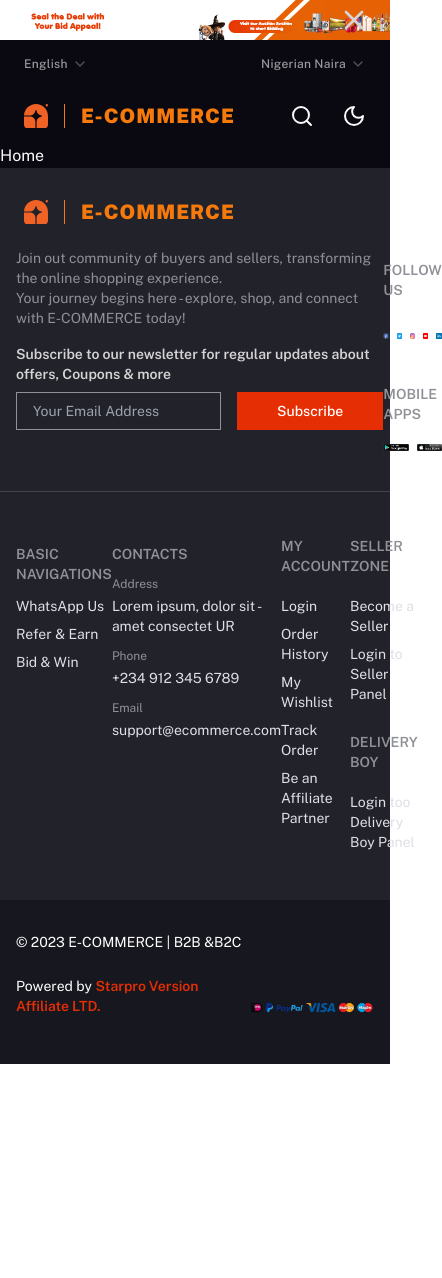
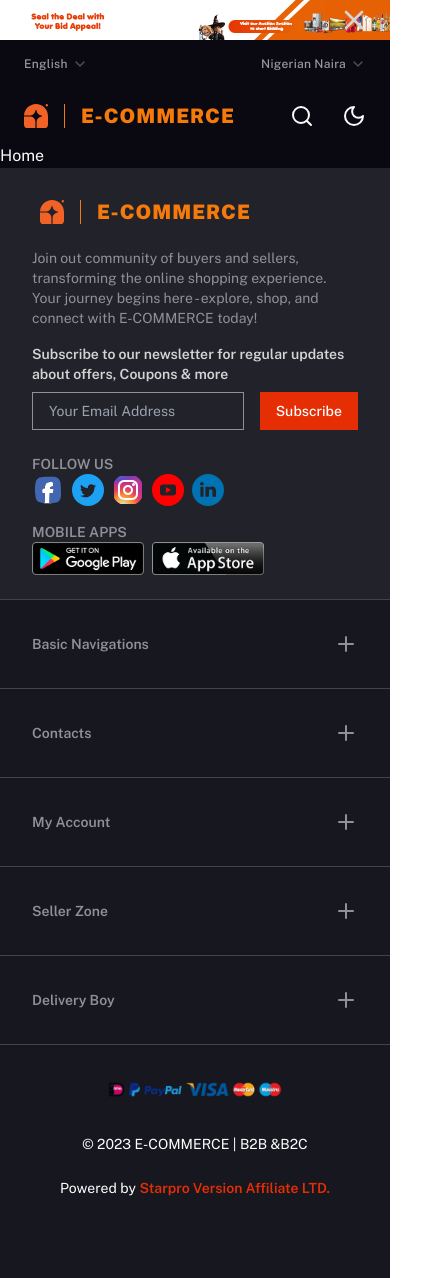
Before and after one commit to Kingjohneycodey/ecommerce-p1, a React (Vite) app: page / in a window 390 px wide. Shown: the whole page, 442 px wide, since content can reach past the window. Before the commit the page ends 1064 px from the top, so only its background shows below. Built offline with nearby package versions, Linux system fonts and the light colour scheme.

Commit message:
footer done

```diff
--- a/src/components/ui/footer.jsx
+++ b/src/components/ui/footer.jsx
@@ -3,15 +3,18 @@ import { footerLinks } from '@/lib/data'
 
 import { Logo } from '../logo'
 import { Button } from './button'
+import { cn } from '@/lib/utils'
+import { useState } from 'react'
+import { MinusIcon, PlusIcon } from 'lucide-react'
 
 export function Footer() {
   return (
-    <footer className="flex flex-col bg-neutral text-sm text-neutral-foreground-100 [&_h5]:my-3 [&_h5]:font-semibold [&_li>h6]:text-xs [&_li>h6]:text-neutral-foreground-100 [&_li]:mb-2 [&_li]:text-neutral-foreground-200 [&_ul]:py-2">
-      <section className="border-b border-b-neutral-foreground-100/30 px-4 py-6 md:px-8 lg:px-12">
+    <footer className="flex flex-col bg-neutral text-sm text-neutral-foreground-100 [&_h5]:font-semibold lg:[&_h5]:my-3 [&_li>h6]:text-xs [&_li>h6]:text-neutral-foreground-100 [&_li]:text-neutral-foreground-200 lg:[&_li]:mb-2 lg:[&_ul]:py-2">
+      <section className="border-b border-b-neutral-foreground-100/30 px-8 py-6 md:px-10 lg:px-16">
         <div className="mb-4">
           <Logo />
         </div>
-        <div className="flex justify-between">
+        <div className="flex flex-wrap justify-between gap-6">
           <div>
             <p className="mb-4 text-sm">
               Join out community of buyers and sellers,
@@ -37,7 +40,7 @@ export function Footer() {
                 />
                 <Button
                   type="submit"
-                  className="h-[unset] rounded-none px-10"
+                  className="h-[unset] rounded-none lg:px-10"
                 >
                   Subscribe
                 </Button>
@@ -79,9 +82,8 @@ export function Footer() {
         </div>
       </section>
 
-      <section className="flex items-start justify-between px-4 py-8 md:px-8 lg:px-12">
-        <ul>
-          <h5>BASIC NAVIGATIONS</h5>
+      <section className="flex flex-col items-start justify-between md:px-8 lg:flex-row lg:px-16">
+        <ItemsGroup title="basic navigations">
           {footerLinks.basicNav.map((n) => (
             <li key={n.title}>
               {n.href.startsWith('http') ? (
@@ -101,10 +103,9 @@ export function Footer() {
               )}
             </li>
           ))}
-        </ul>
+        </ItemsGroup>
 
-        <ul className="space-y-3">
-          <h5>CONTACTS</h5>
+        <ItemsGroup title="contacts">
           {footerLinks.contacts.map((c) => (
             <li key={c.title}>
               <h6 className="mb-1">{c.title}</h6>
@@ -122,11 +123,9 @@ export function Footer() {
               </p>
             </li>
           ))}
-        </ul>
+        </ItemsGroup>
 
-        <div>
-          <h5>MY ACCOUNT</h5>
-          <ul>
+        <ItemsGroup title="my account">
           {footerLinks.account.map((a) => (
             <li key={a.title}>
               <Link
@@ -137,20 +136,32 @@ export function Footer() {
               </Link>
             </li>
           ))}
-          </ul>
-        </div>
+        </ItemsGroup>
 
-        <div>
+        <div className="hidden lg:block">
           <h5>SELLER ZONE</h5>
           <ul>
             {footerLinks.seller.map((s) => (
               <li key={s.title}>
+                {s.title.toLowerCase() ===
+                'become a seller' ? (
+                  <span className="flex items-center gap-4">
+                    {s.title}{' '}
+                    <Link
+                      to={s.href}
+                      className="text-accent"
+                    >
+                      Apply Now
+                    </Link>
+                  </span>
+                ) : (
                   <Link
                     className="animated-underline"
                     to={s.href}
                   >
                     {s.title}
                   </Link>
+                )}
               </li>
             ))}
           </ul>
@@ -171,9 +182,50 @@ export function Footer() {
             </ul>
           </div>
         </div>
+
+        <div className="w-full lg:hidden">
+          <ItemsGroup title="seller zone">
+            {footerLinks.seller.map((s) => (
+              <li key={s.title}>
+                {s.title.toLowerCase() ===
+                'become a seller' ? (
+                  <span className="flex items-center gap-4">
+                    {s.title}{' '}
+                    <Link
+                      to={s.href}
+                      className="text-accent"
+                    >
+                      Apply Now
+                    </Link>
+                  </span>
+                ) : (
+                  <Link
+                    className="animated-underline"
+                    to={s.href}
+                  >
+                    {s.title}
+                  </Link>
+                )}
+              </li>
+            ))}
+          </ItemsGroup>
+
+          <ItemsGroup title="delivery boy">
+            {footerLinks.delivery.map((d) => (
+              <li key={d.title}>
+                <Link
+                  className="animated-underline"
+                  to={d.href}
+                >
+                  {d.title}
+                </Link>
+              </li>
+            ))}
+          </ItemsGroup>
+        </div>
       </section>
 
-      <section className="flex items-end justify-between bg-neutral-100 px-4 pb-12 pt-8 text-neutral-foreground-300 md:px-8 lg:px-12">
+      <section className="flex flex-col-reverse items-center justify-between gap-8 bg-neutral-100 px-8 pb-20 pt-8 text-center text-neutral-foreground-300 md:flex-row md:items-end md:px-8 md:text-left lg:px-16">
         <div className="space-y-6">
           <p>&copy; 2023 E-COMMERCE | B2B &B2C</p>
           <p>
@@ -189,7 +241,7 @@ export function Footer() {
 
         <div>
           <img
-            className="w-36"
+            className="w-44"
             src="/icons/payment.webp"
             alt="payment methods"
           />
@@ -198,3 +250,46 @@ export function Footer() {
     </footer>
   )
 }
+
+function ItemsGroup({ title, children }) {
+  const [isOpen, setIsOpen] = useState(false)
+
+  function toggleOpen() {
+    setIsOpen((prev) => !prev)
+  }
+
+  return (
+    <div className="max-lg:w-full max-lg:border-b max-lg:border-b-neutral-foreground-100/30">
+      <h5
+        onClick={toggleOpen}
+        className="capitalize max-lg:flex max-lg:w-full max-lg:items-center max-lg:justify-between max-lg:bg-neutral-100 max-lg:px-8 max-lg:py-8 lg:uppercase"
+      >
+        <span>{title}</span>
+        <span
+          className={cn(
+            'transition-transform lg:hidden',
+            isOpen ? 'rotate-0' : 'rotate-[360deg]'
+          )}
+        >
+          {isOpen ? <MinusIcon /> : <PlusIcon />}
+        </span>
+      </h5>
+      <div
+        className={cn(
+          'transition-[max-height] ease-out max-lg:overflow-hidden max-lg:px-8 max-lg:py-0',
+          isOpen
+            ? 'max-h-96 duration-[2.5s]'
+            : 'tran duration-400 max-h-0'
+        )}
+      >
+        <ul
+          className={
+            'max-lg:space-y-2 max-lg:py-8 max-lg:[&_li]:border-b max-lg:[&_li]:border-b-neutral-foreground-100/20 max-lg:[&_li]:py-2'
+          }
+        >
+          {children}
+        </ul>
+      </div>
+    </div>
+  )
+}
```
Also changed, not shown: src/lib/data.js. Lines whose indentation alone changed are shown as unchanged.
